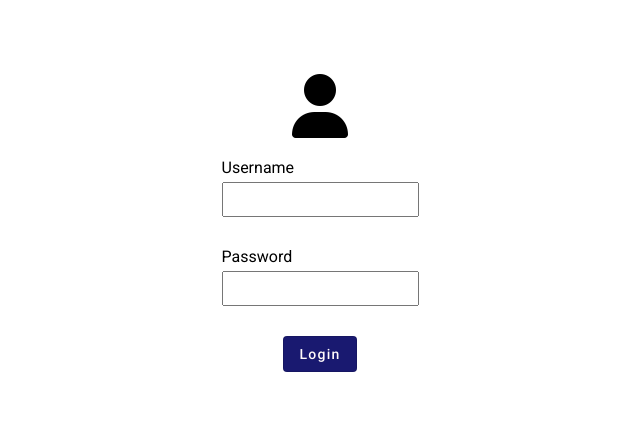
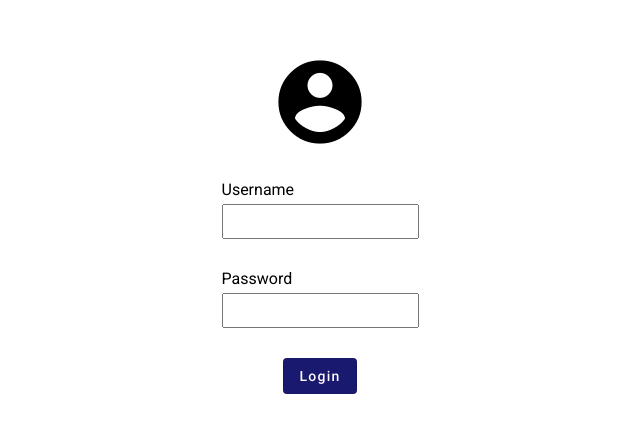
Before and after one commit to brunacmoura/projetointegradopucminas, an Angular app: page /login in a window 1280 px wide. Shown: the part 180-612 px from the top of the page, without its empty margins (320-960 px from the left). Built offline with nearby package versions, Linux system fonts and the light colour scheme.

Commit message:
changed login icon and uninstall a lib.

```diff
--- a/package.json
+++ b/package.json
@@ -20,7 +20,6 @@
     "@angular/platform-browser": "^15.2.0",
     "@angular/platform-browser-dynamic": "^15.2.0",
     "@angular/router": "^15.2.0",
-    "@fortawesome/fontawesome-free": "^6.4.2",
     "rxjs": "~7.8.0",
     "tslib": "^2.3.0",
     "zone.js": "~0.12.0"
--- a/src/app/login/login.component.html
+++ b/src/app/login/login.component.html
@@ -1,5 +1,5 @@
 <div class="login-container">
-    <h2><i class="fas fa-user fa-2x"></i></h2>
+    <h2><mat-icon>account_circle</mat-icon></h2>
     <form (ngSubmit)="login(username.value, password.value)" #loginForm="ngForm">
       <div class="form-group">
         <label for="username">Username</label>
--- a/src/app/login/login.component.scss
+++ b/src/app/login/login.component.scss
@@ -1,5 +1,3 @@
-@import '~@fortawesome/fontawesome-free/css/all.css';
-
 .login-container {
     display: flex;
     flex-direction: column;
@@ -11,6 +9,11 @@
 h2 {
     font-size: 2em;
     margin-bottom: 20px;
+}
+mat-icon {
+    font-size: 100px;
+    width: 100%;
+    height: 100%;
 }
 
 .form-group {
```
Also changed, not shown: 1 other file (tests, documents, lock files or other folders).
